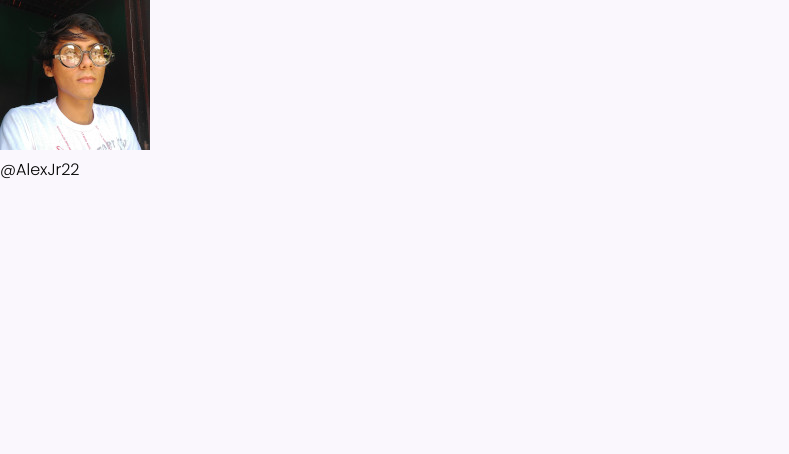
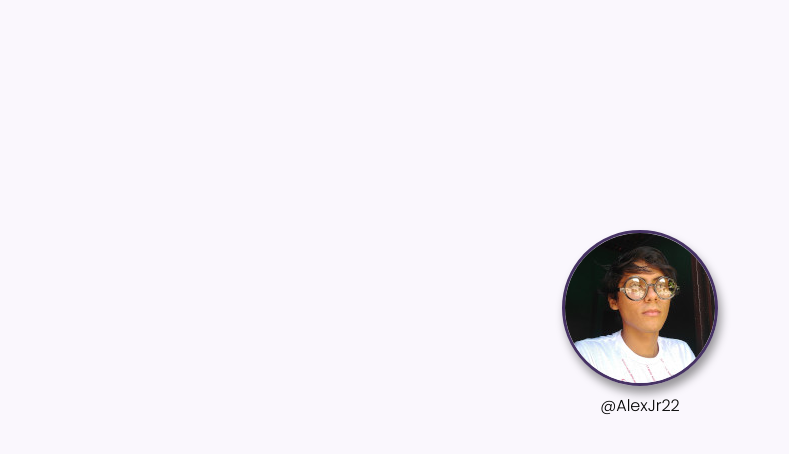
Before and after one commit to AlexJr22/Desafio-Social-Tree, a plain HTML site: page Social-Tree/Index.html in a window 1280 px wide. Shown: the whole page, without its empty margins (0-789 px from the left). Drawn offline with Linux system fonts and the light colour scheme.

Commit message:
ideia inicial do perfil

```diff
--- a/Social-Tree/CSS/profile.css
+++ b/Social-Tree/CSS/profile.css
@@ -0,0 +1,17 @@
+#profile {
+  display: flex;
+  flex-direction: column;
+  margin-top: 18%;
+  align-items: center;
+}
+
+#imgprofile {
+  border-radius: 50%;
+  border: 3px rgb(70, 50, 100) solid;
+  margin-bottom: 7px;
+}
+
+#imgprofile:hover {
+  border: 3px rgb(70, 100, 70) solid;
+
+}
--- a/Social-Tree/CSS/style.css
+++ b/Social-Tree/CSS/style.css
@@ -4,9 +4,16 @@
 :root {
   --body-bg-color: #FAF7FD;
   --purple: #BB99DD;
+  --theme: 3px rgb(70, 50, 100) solid;
 }
 
 body {
   background-color: var(--body-bg-color);
   display: flex;
+  justify-content: center;
+
 }
+
+.shadowbox {
+  box-shadow:  3px 7px 10px rgba(0, 0, 0, 0.4);
+}
--- a/Social-Tree/Index.html
+++ b/Social-Tree/Index.html
@@ -13,7 +13,7 @@
 </head>
 <body>
   <header id="profile">
-    <img src="imgs/profile/Alex.jpg" alt="profile" id="imgprofile">
+    <img src="imgs/profile/Alex.jpg" alt="profile" id="imgprofile" class="shadowbox">
     <p> &commat;AlexJr22</p>
   </header>
 </body>
```
